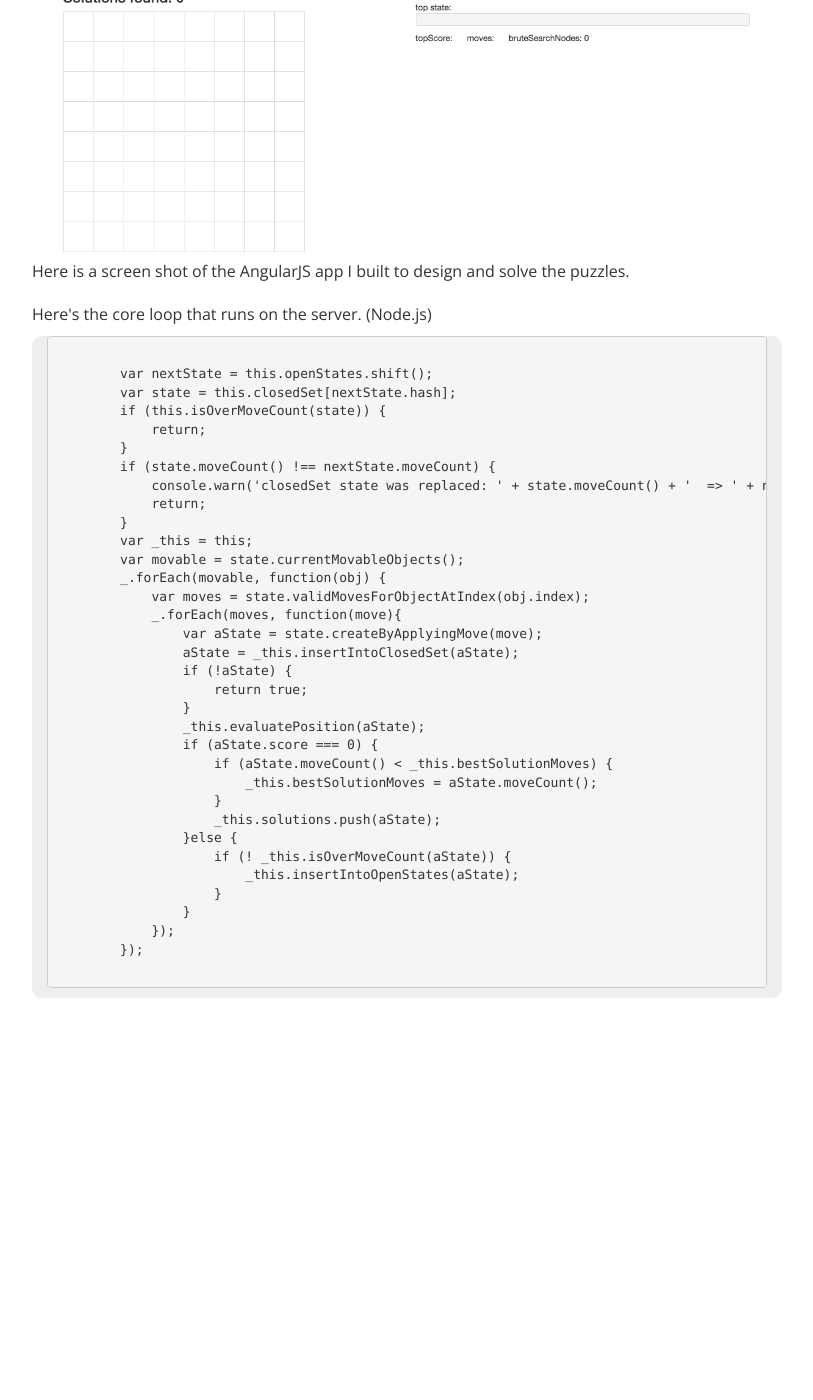
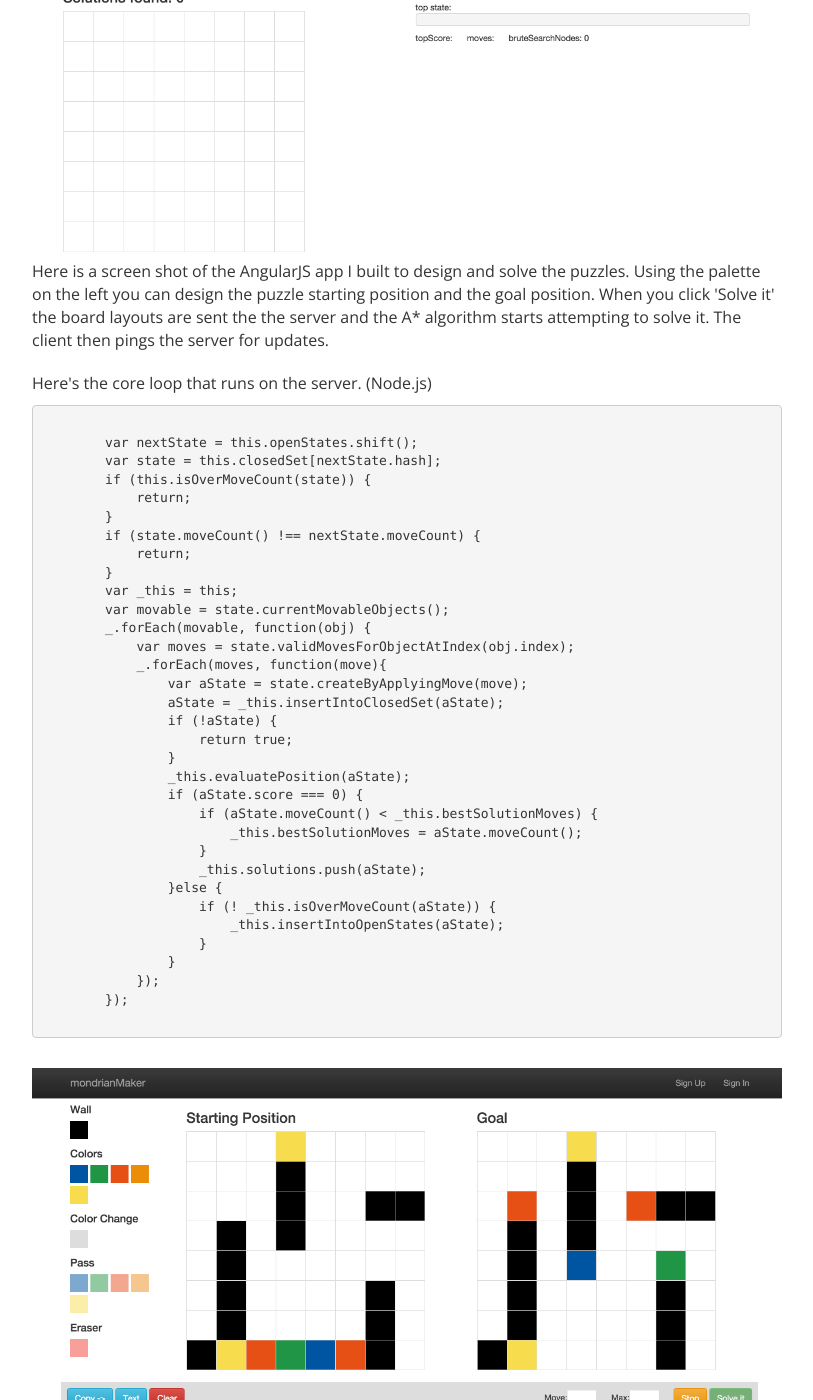
Before and after one commit to jefarmstrong/jefarmstrong.github.io, a Jekyll site: the page built from _posts/2015-04-17-building-mondrian2-astar.markdown, in a window 1280 px wide and 1400 px high, scrolled down 1657 px. Shown: the whole window, without its empty margins (233-1046 px from the left). Built offline with Jekyll 4.4.1, drawn with Linux system fonts in a browser that asks for light colours; nearby versions of some CDN libraries; before the commit the page ends 2655 px from its top, so only the background shows below that; some of the changed text lies outside the part shown.

Commit message:
updates to mondrian post A*

```diff
--- a/_layouts/layout.html
+++ b/_layouts/layout.html
@@ -67,6 +67,9 @@
         <div class="row">
           {{ content }}
         </div>
+        <div class="row" style="margin-top:30px;">
+
+        </div>
     </div>
     <script>
       (function(i,s,o,g,r,a,m){i['GoogleAnalyticsObject']=r;i[r]=i[r]||function(){
--- a/_posts/2015-04-17-building-mondrian2-astar.markdown
+++ b/_posts/2015-04-17-building-mondrian2-astar.markdown
@@ -40,7 +40,7 @@
 <div class="row" style="margin-top:20px;">
     <div class="col-sm-12">
         <img class="img-responsive" src="/images/mondrian2/mondrian_maker_1.png"/>
-        Here is a screen shot of the AngularJS app I built to design and solve the puzzles.
+        Here is a screen shot of the AngularJS app I built to design and solve the puzzles. Using the palette on the left you can design the puzzle starting position and the goal position. When you click 'Solve it' the board layouts are sent the the server and the A* algorithm starts attempting to solve it. The client then pings the server for updates.
     </div>
 </div>
 <div class="row" style="margin-top:20px;">
@@ -48,7 +48,7 @@
         <p>
             Here's the core loop that runs on the server. (Node.js)
         </p>
-        <div class="highlight highlight-javascript">
+        <div>
         <pre>
         var nextState = this.openStates.shift();
         var state = this.closedSet[nextState.hash];
@@ -56,7 +56,6 @@
             return;
         }
         if (state.moveCount() !== nextState.moveCount) {
-            console.warn('closedSet state was replaced: ' + state.moveCount() + '  => ' + nextState.moveCount);
             return;
         }
         var _this = this;
@@ -87,3 +86,20 @@
 
     </div>
 </div>
+<div class="row" style="margin-top:20px;">
+    <div class="col-sm-12">
+        <img class="img-responsive" src="/images/mondrian2/mondrian_maker_2.png"/>
+        <p>
+            Here the solver is running. It's looked at over 75 thousand board states and has over 61 thousand in the priority queue. At this point it's already found 3 solutions with 29 moves being the best so far.
+        </p>
+        <p>
+            But wait, you say, did I say that with a good heuristic you will find the best solution first? Well, yes, this points out an issue with the heuristic score. Given the nature of these puzzles and the very large search spaces we are dealing with there are some moves that don't appear to be good moves initially, but which turn out to be good later. For example, in the puzzle shown I'll give you a hint. The best first move that I have found is to move the top yellow tile to the left. But when the heuristic scoring algorithm looks at that resulting board state it doesn't score that particularly well because you are moving a tile from it's goal position.
+        </p>
+        <p>
+            So here's what happens to that first "best" move. It gets scored low compared to one or more other moves in that first set of six moves. In the next iteration of the loop one of the other board states (which scored the best) is pulled off the queue and all the valid moves from that state are generated (with 6 moveable tiles the maximum moves for each state is 24, but that never happens since each tile usually can't move in all four directions). For this puzzle in particular we average about 13.5 moves per state. So, as you can see very quickly that initial poorly scoring move gets pushed farther and farther down in the priority queue.
+        </p>
+        <p>
+            We can balance that somewhat by also applying a move count penalty to the heuristic so that states with a lot of moves score less and less well.
+        </p>
+    </div>
+</div>
```
Also changed, not shown: images/mondrian2/mondrian_maker_2.png (added).
